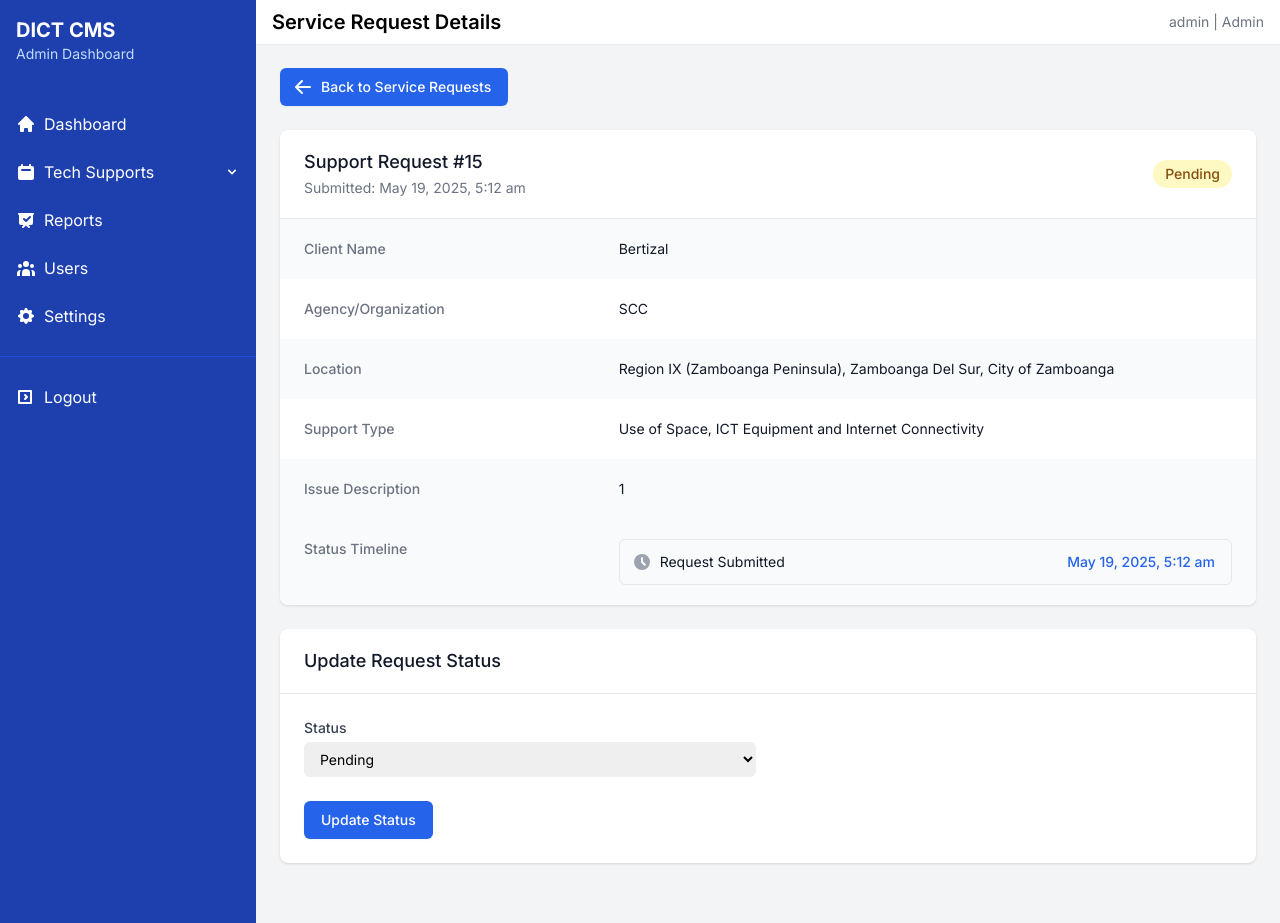
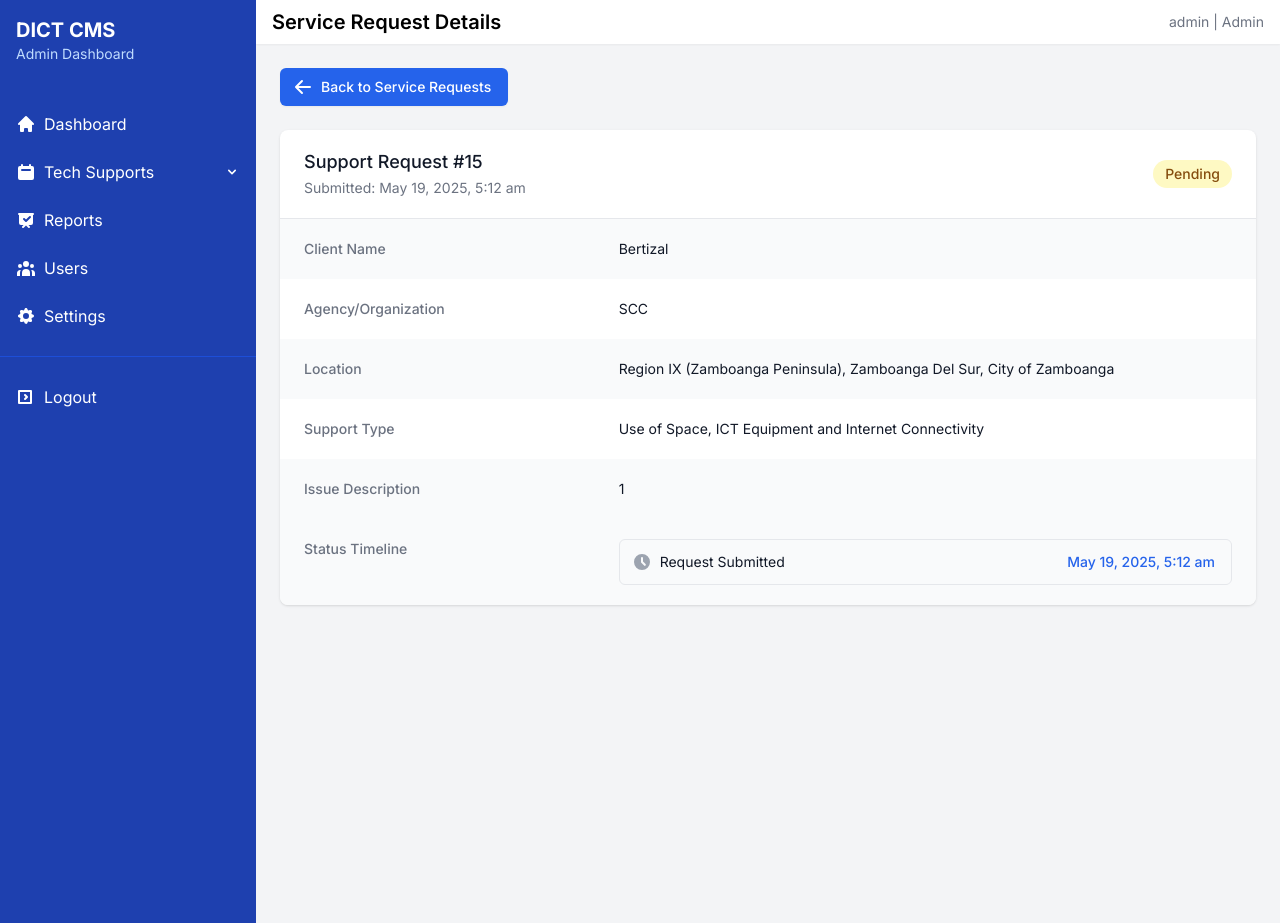
Before and after one commit to francispepito11/phase2, a PHP site: page /admin/view-request.php?id=15 in a window 1280 px wide. Run offline with PHP 8.4, Linux system fonts and the light colour scheme; the visitor is signed in with stand-in values (Sample User, id 1); data comes from the database, SQL or seed files in the repository; data that the repository does not hold is empty; some libraries are stand-ins or nearby versions.

Commit message:
Remove update status form and related JavaScript from view request page

```diff
--- a/admin/view-request.php
+++ b/admin/view-request.php
@@ -290,60 +290,8 @@ $success_message = isset($_GET['updated']) && $_GET['updated'] == 1 ? 'Support r
                         </dl>
                     </div>
                 </div>
-
-                <!-- Update Status Form -->
-                <div class="mt-6 bg-white shadow overflow-hidden sm:rounded-lg">
-                    <div class="px-4 py-5 sm:px-6">
-                        <h3 class="text-lg leading-6 font-medium text-gray-900">Update Request Status</h3>
-                    </div>
-                    <div class="border-t border-gray-200 px-4 py-5 sm:p-6">
-                        <form action="view-request.php?id=<?php echo $id; ?>" method="post">
-                            <input type="hidden" name="action" value="update_status">
-                            <div class="grid grid-cols-1 gap-6 sm:grid-cols-2">
-                                <div>
-                                    <label for="status" class="block text-sm font-medium text-gray-700">Status</label>
-                                    <select id="status" name="status" class="mt-1 block w-full pl-3 pr-10 py-2 text-base border-gray-300 focus:outline-none focus:ring-blue-500 focus:border-blue-500 sm:text-sm rounded-md">
-                                        <option value="Pending" <?php echo $request['status'] === 'Pending' ? 'selected' : ''; ?>>Pending</option>
-                                        <option value="In Progress" <?php echo $request['status'] === 'In Progress' ? 'selected' : ''; ?>>In Progress</option>
-                                        <option value="Resolved" <?php echo $request['status'] === 'Resolved' ? 'selected' : ''; ?>>Resolved</option>
-                                        <option value="Cancelled" <?php echo $request['status'] === 'Cancelled' ? 'selected' : ''; ?>>Cancelled</option>
-                                    </select>
-                                </div>
-                                <div class="resolution-notes-container" id="resolution-notes-container" style="display: none;">
-                                    <label for="resolution_notes" class="block text-sm font-medium text-gray-700">Remarks</label>
-                                    <textarea id="resolution_notes" name="resolution_notes" rows="3" class="mt-1 block w-full shadow-sm sm:text-sm focus:ring-blue-500 focus:border-blue-500 border border-gray-300 rounded-md"><?php echo isset($request['remarks']) ? htmlspecialchars($request['remarks']) : ''; ?></textarea>
-                                </div>
-                            </div>
-                            <div class="mt-6">
-                                <button type="submit" class="inline-flex items-center px-4 py-2 border border-transparent rounded-md shadow-sm text-sm font-medium text-white bg-blue-600 hover:bg-blue-700 focus:outline-none focus:ring-2 focus:ring-offset-2 focus:ring-blue-500">
-                                    Update Status
-                                </button>
-                            </div>
-                        </form>
-                    </div>
-                </div>
             </div>
         </div>
     </div>
-
-    <script>
-        // Show/hide resolution notes based on status
-        const statusSelect = document.getElementById('status');
-        const resolutionNotesContainer = document.getElementById('resolution-notes-container');
-
-        function toggleResolutionNotes() {
-            if (statusSelect.value === 'Resolved') {
-                resolutionNotesContainer.style.display = 'block';
-            } else {
-                resolutionNotesContainer.style.display = 'none';
-            }
-        }
-
-        // Initialize on page load
-        toggleResolutionNotes();
-
-        // Add event listener for status changes
-        statusSelect.addEventListener('change', toggleResolutionNotes);
-    </script>
 </body>
 </html>
```
